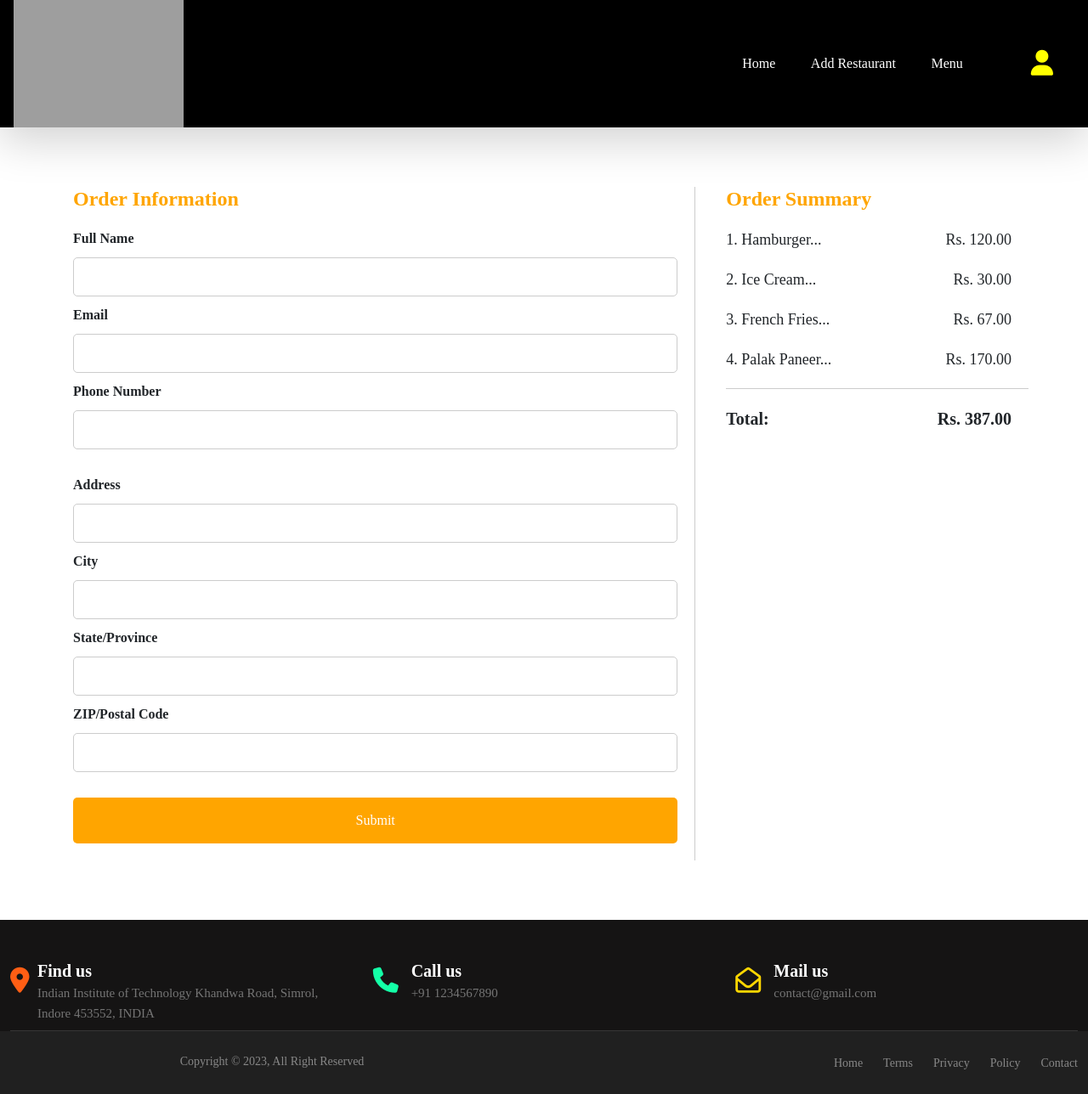
After one commit to chiranjivikeshav/DBMS_Restaurants_management, a Django app: page /order_details in a window 1280 px wide. The commit adds this page. Shown: the whole page at 85% size. Run offline with Django 4.2, Linux system fonts and the light colour scheme; a user stored in the database is signed in; data comes from the database, SQL or seed files in the repository; both versions use the stored data as it was after the commit; some libraries are stand-ins or nearby versions; grey boxes are pictures that could not be loaded.

Commit message:
order detail frontend done

```diff
--- a/restaurant/models.py
+++ b/restaurant/models.py
@@ -62,6 +62,6 @@ class Manager(models.Model):
 class Cart(models.Model):
     item = models.ForeignKey(Item, on_delete=models.CASCADE)
     user = models.ForeignKey(User, on_delete=models.CASCADE)
-    item_count = models.IntegerField()
+    item_count = models.IntegerField(default=1)
     def __str__(self):
         return self.item.item_name
--- a/restaurant/urls.py
+++ b/restaurant/urls.py
@@ -26,8 +26,9 @@ urlpatterns = [
    path('menu_update/<int:item_id>', views.menu_update, name='menu_update'),
    path('add_to_cart/<int:item_id>', views.add_to_cart, name='add_to_cart'),
    path('add_to_cart2/<int:item_id>', views.add_to_cart2, name='add_to_cart2'),
-   path('order_now/<int:item_id>', views.order_now, name='order_now'),
    path('cart_display', views.cart_display, name='cart_display'),
    path('remove_from_cart/<int:item_id>', views.remove_from_cart, name='remove_from_cart'),
+   path('order_now/<int:item_id>', views.order_now, name='order_now'),
+   path('order_details', views.order_detail, name='order_detail'),
    path('checkout', views.checkout, name='checkout'),
 ]
--- a/restaurant/views.py
+++ b/restaurant/views.py
@@ -440,6 +440,17 @@ def order_now(request, item_id):
     messages.success(request, 'Item added to cart!')
     return redirect('cart_display')
 
+@login_required(login_url='/authpage')
+def order_detail(request):
+    user =  request.user
+    total_cost  = 0
+    cart_items = Cart.objects.filter(user = user)
+    for cart_item in  cart_items:
+        total_cost += cart_item.item.price
+    return render (request,"order_details.html",{"cart_items":cart_items,"total_cost":total_cost})
+
+
+
 def checkout(request):
     user = request.user
     cart_items = Cart.objects.filter(user = user)
--- a/templates/cart.html
+++ b/templates/cart.html
@@ -255,7 +255,7 @@ td.checkout {
 
             <!-- checkout btn -->
 
-             <td colspan="5" class="checkout" style="background:grey "> <a href="/checkout" ><button id="submitbtn">Payment Now!</button></a></td>
+             <td colspan="5" class="checkout" style="background:grey "> <a href="/order_details" ><button id="submitbtn">Order Now!</button></a></td>
 
           </tbody>
         </table>
--- a/templates/menu.html
+++ b/templates/menu.html
@@ -121,11 +121,7 @@ font-family: Arial, Helvetica, sans-serif;
 
   }
 
-  i {
-    color: green;
 
-
-  }
 
   .filter {
     height: 60vh;
--- /dev/null
+++ b/templates/order_details.html
@@ -0,0 +1,208 @@
+
+{% extends 'base.html' %}
+
+{% block title %} Order Details{% endblock title %}
+{% block link %}
+
+{% endblock link %}
+{%block css%}
+@import url(https://fonts.googleapis.com/css?family=Fredoka+One);
+
+.order_details_container {
+    display: flex;
+    justify-content: space-between;
+    max-width: 1200px;
+    margin:50px;
+    padding: 20px;
+}
+
+/* Styling for the order form section */
+.order-form {
+    flex: 2;
+    padding-right: 20px;
+    border-right: 1px solid #ccc;
+}
+
+/* Styling for the order summary section */
+.order-summary {
+    flex: 1;
+    padding-left: 20px;
+}
+
+/* Styling for form headings */
+.order-form h2,
+.order-summary h2 {
+    margin-bottom: 20px;
+    font-size: 24px;
+    color: orange;
+    font-weight:bold;
+}
+
+.form-section {
+    margin-bottom: 20px;
+}
+
+
+.form-section input[type="text"],
+.form-section input[type="email"],
+.form-section input[type="tel"],
+.form-section input[type="number"],
+.form-section input[type="password"],
+.form-section textarea,
+.form-section select {
+    width: 100%;
+    padding: 10px;
+    margin-top: 5px;
+    margin-bottom: 10px;
+    border: 1px solid #ccc;
+    border-radius: 5px;
+}
+
+
+.form-section label {
+    font-weight: bold;
+    display: block;
+    margin-bottom: 5px;
+}
+
+/* Styling for the submit button */
+.form-section button[type="submit"] {
+    width: 100%;
+    padding: 15px;
+    background-color: orange;
+    border: none;
+    color: white;
+    border-radius: 5px;
+    font-size: 16px;
+    cursor: pointer;
+}
+
+/* Button hover effect */
+.form-section button[type="submit"]:hover {
+    transform:scale(1.01);
+}
+
+/* Styling for the order summary details */
+.order-summary ul {
+    list-style-type: none;
+    padding: 0;
+}
+
+.order-summary li {
+    margin-bottom: 10px;
+    font-size: 18px;
+    padding-bottom: 10px;
+}
+
+
+.order-total {
+    font-weight: bold;
+    font-size: 20px;
+    padding-top: 20px;
+    border-top: 1px solid #ccc;
+}
+.prices{
+    float:right;
+    margin-right:20px;
+}
+
+/* Responsive adjustments */
+@media (max-width: 768px) {
+    .order_details_container  {
+        flex-direction: column;
+        padding: 10px;
+    }
+
+    .order-form {
+        padding-right: 0;
+        border-right: none;
+    }
+
+    .order-summary {
+        padding-left: 0;
+        margin-top: 20px;
+        border-top: 1px solid #ccc;
+        padding-top: 20px;
+    }
+}
+{%endblock%}
+
+{% block body %}
+
+<div class="order_details_container">
+    <!-- Order Form Section -->
+    <div class="order-form mx-3">
+        <h2>Order Information</h2>
+        <!-- Form to collect order information -->
+        <form action="/submit-order" method="post">
+            <!-- Contact Information Section -->
+            <div class="form-section">
+                <label for="name">Full Name</label>
+                <input type="text" id="name" name="name" required>
+
+                <label for="email">Email</label>
+                <input type="email" id="email" name="email" required>
+
+                <label for="phone">Phone Number</label>
+                <input type="tel" id="phone" name="phone" required>
+            </div>
+
+            <!-- Delivery Address Section -->
+            <div class="form-section">
+                <label for="address">Address</label>
+                <input type="text" id="address" name="address" required>
+
+                <label for="city">City</label>
+                <input type="text" id="city" name="city" required>
+
+                <label for="state">State/Province</label>
+                <input type="text" id="state" name="state" required>
+
+                <label for="zip">ZIP/Postal Code</label>
+                <input type="text" id="zip" name="zip" required>
+            </div>
+
+            <!-- Payment Information Section
+            <div class="form-section">
+                <label for="card-name">Cardholder Name</label>
+                <input type="text" id="card-name" name="card-name" required>
+
+                <label for="card-number">Card Number</label>
+                <input type="number" id="card-number" name="card-number" required>
+
+                <label for="exp-date">Expiration Date</label>
+                <input type="text" id="exp-date" name="exp-date" placeholder="MM/YY" required>
+
+                <label for="cvv">CVV</label>
+                <input type="password" id="cvv" name="cvv" required>
+            </div>-->
+
+            <!-- Submit Button -->
+            <div class="form-section">
+                <button type="submit">Submit</button>
+            </div>
+        </form>
+    </div>
+
+    <!-- Order Summary Section -->
+    <div class="order-summary">
+        <h2>Order Summary</h2>
+        <ul>{% for items in cart_items %}
+            <li>{{forloop.counter}}. {{items.item.item_name|slice:"0:15"}}... <span class="prices"> Rs. {{items.item.price}}</span></li>
+            {% endfor %}
+        </ul>
+        <div class="order-total">Total: <span class="prices"> Rs. {{total_cost}}<span></div>
+    </div>
+</div>
+
+
+ {% endblock %}
+
+
+
+
+ {% block js %}
+
+
+
+{% endblock js %}
```
Also changed, not shown: db.sqlite3, media/menu_images/istockphoto-474418974-612x612_hYeMfjc.jpg (added), media/menu_images/menu3.jpg (added), media/menu_images/restarant2.avif (added), media/resta_images/Restaurant_Näsinneula.jpg (added), media/resta_images/istockphoto-474418974-612x612.jpg (added), restaurant/migrations/0016_alter_cart_item_count.py (added).
